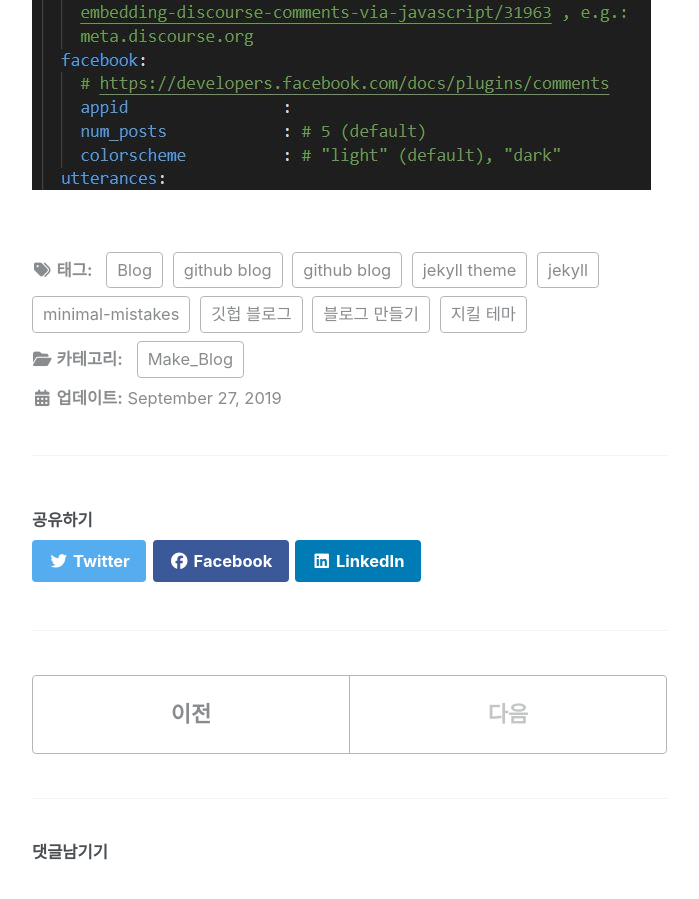
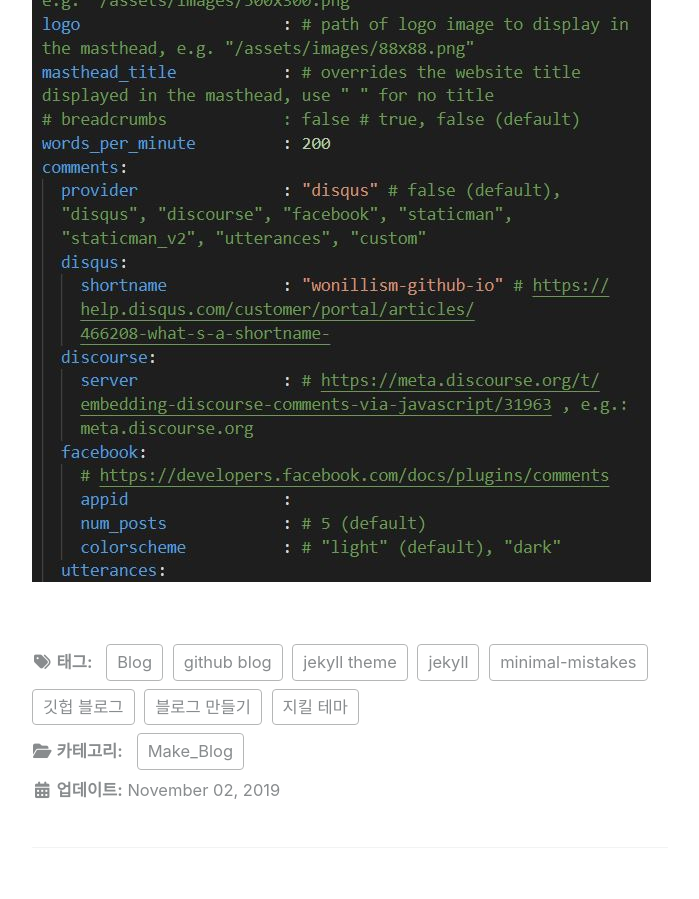
Before and after one commit to WONILLISM/wonillism.github.io, a Jekyll site: the page built from _posts/2019-11-02-Makeblog-Breakminimalmistakes-01.md, in a window 1280 px wide and 900 px high, scrolled down 3696 px. Shown: the whole window, without its empty margins (290-989 px from the left). Built offline with Jekyll 4.4.1, drawn with Linux system fonts in a browser that asks for light colours; cached includes are drawn as plain includes; nearby versions of some CDN libraries; comment, search, counter and statistics services are not loaded.

Commit message:
날짜 수정

```diff
--- a/_posts/2019-11-02-Makeblog-Breakminimalmistakes-01.md
+++ b/_posts/2019-11-02-Makeblog-Breakminimalmistakes-01.md
@@ -13,10 +13,9 @@ tags:
     - jekyll theme
     - 지킬 테마
     - minimal-mistakes
-    - github blog
-last_modified_at: 2019-09-27
+last_modified_at: 2019-11-02
 ---
-![](assets/../../assets/Make_Blog/2019-11-02-Makeblog-Breakminimalmistakes-01-img01.jpg)
+![](/assets/Make_Blog/2019-11-02-Makeblog-Breakminimalmistakes-01-img01.jpg)
 깃헙 블로그를 좀 더 내 입맛에 맞게, 좀 더 블로그 답게 꾸미고 싶었다. 그동안의 포스팅도 포기하며... 계속해서 구글링을하고 다른 블로그로 갈아탈까 고민하고..
 애초에 내가 html/css를 공부를 했으면 이런 시행착오도 덜 했을 것이다. 아니면 영어를 잘하던가...
 하지만 이왕 깃헙 블로그를 시작했으니 끝을 보자는 생각으로 포스팅을 시작한다.
```
